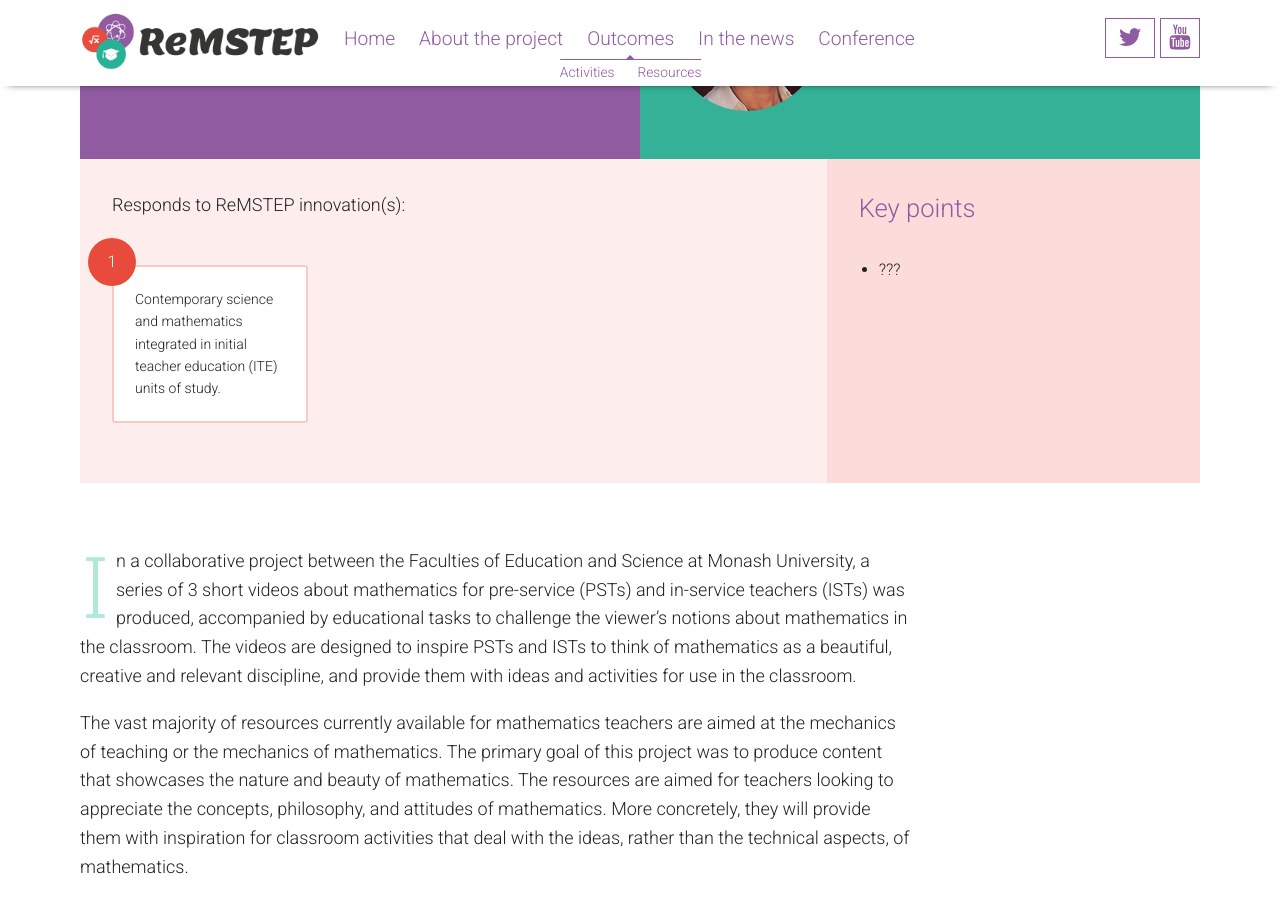
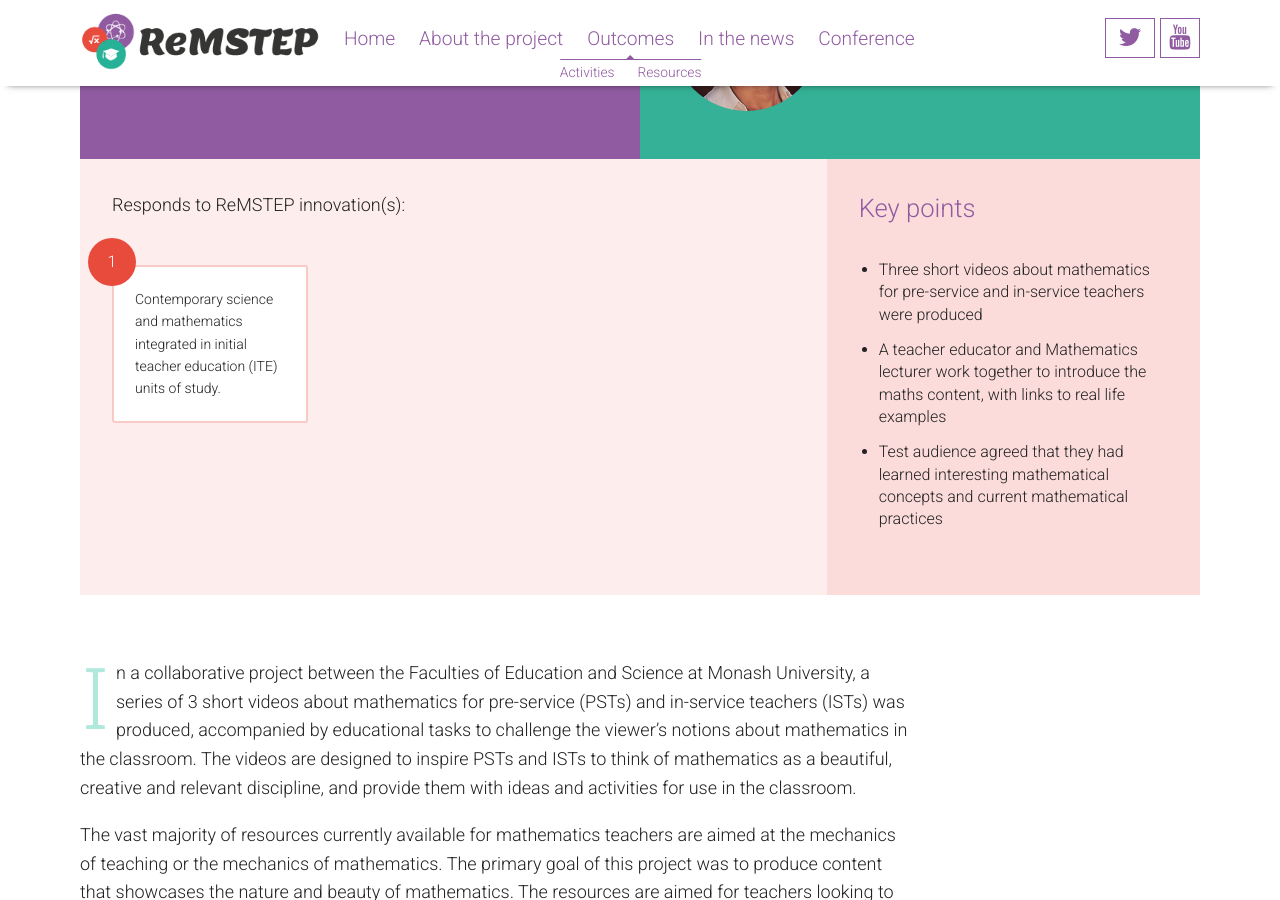
Before and after one commit to ReMSTEP/ReMSTEP-2017-v2, a Jekyll site: the page built from outcomes/activities/maths-videos/index.html, in a window 1280 px wide and 900 px high, scrolled down 631 px. Built offline with Jekyll 4.4.1, drawn with Linux system fonts in a browser that asks for light colours.

Commit message:
maths videos key points

```diff
--- a/outcomes/activities/maths-videos/index.html
+++ b/outcomes/activities/maths-videos/index.html
@@ -26,7 +26,9 @@
         <div class="key-points">
             <h2>Key points</h2>
             <ul>
-                <li>???</li>
+                <li>Three short videos about mathematics for pre-service and in-service teachers were produced</li>
+                <li>A teacher educator and Mathematics lecturer work together to introduce the maths content, with links to real life examples</li>
+                <li>Test audience agreed that they had learned interesting mathematical concepts and current mathematical practices</li>
             </ul>
         </div>
     </div>
```
